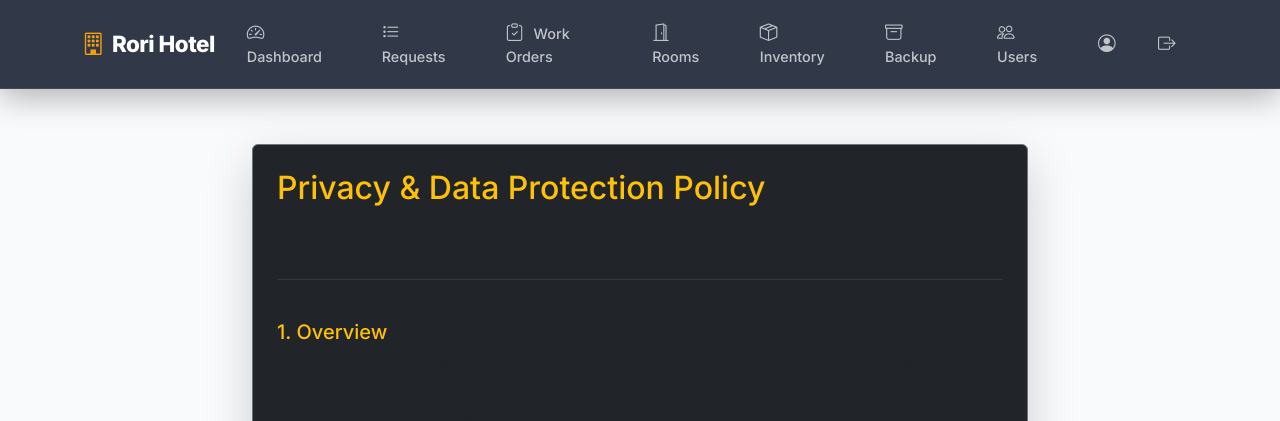
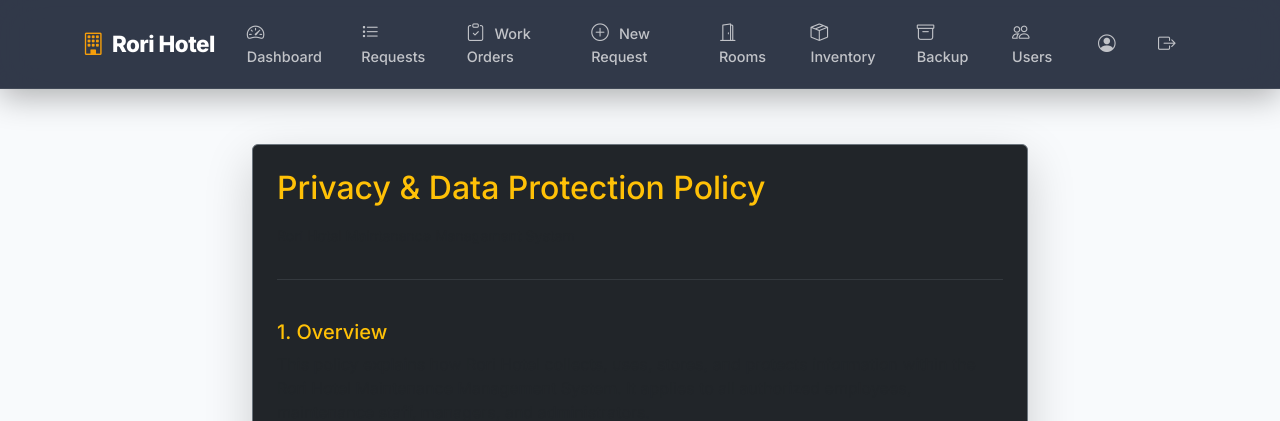
Before and after one commit to Edomen97/hotel-maintenance-system, a Flask app: template templates/privacy.html in a window 1280 px wide. Shown: the top 421 px of the page. Run offline with Flask 3, Linux system fonts and the light colour scheme; the template is opened without the code that fills it, so the values that code supplies are empty; a user stored in the database is signed in.

Commit message:
Update base.html

```diff
--- a/templates/base.html
+++ b/templates/base.html
@@ -38,7 +38,6 @@
             padding-top: 72px;
         }
 
-        /* ─── Glassmorphism Navbar ─── */
         .navbar-glass {
             background: rgba(15, 23, 42, 0.85) !important;
             backdrop-filter: blur(20px) saturate(180%);
@@ -84,7 +83,6 @@
             background: rgba(108, 60, 225, 0.25);
         }
 
-        /* ─── Cards ─── */
         .card-modern {
             background: #FFFFFF;
             border: none;
@@ -99,7 +97,6 @@
             transform: translateY(-2px);
         }
 
-        /* ─── Buttons ─── */
         .btn-primary-gradient {
             background: linear-gradient(135deg, var(--primary), var(--primary-dark));
             border: none;
@@ -150,7 +147,6 @@
             color: #0F172A;
         }
 
-        /* ─── Form Controls ─── */
         .form-control, .form-select {
             border-radius: 14px;
             border: 1.5px solid #E2E8F0;
@@ -172,7 +168,6 @@
             margin-bottom: 0.4rem;
         }
 
-        /* ─── Badges ─── */
         .badge-modern {
             padding: 0.4rem 1rem;
             border-radius: 40px;
@@ -180,7 +175,6 @@
             font-size: 0.8rem;
         }
 
-        /* ─── Alerts ─── */
         .alert-modern {
             border: none;
             border-radius: 16px;
@@ -204,7 +198,6 @@
             border-left: 4px solid var(--warning);
         }
 
-        /* ─── Tables ─── */
         .table-modern {
             border-radius: 20px;
             overflow: hidden;
@@ -232,7 +225,6 @@
             background: rgba(108, 60, 225, 0.04);
         }
 
-        /* ─── Utilities ─── */
         .text-gradient {
             background: linear-gradient(135deg, var(--primary), var(--primary-light));
             -webkit-background-clip: text;
@@ -251,19 +243,16 @@
             box-shadow: 0 8px 32px rgba(108, 60, 225, 0.15);
         }
 
-        /* ─── Responsive ─── */
         @media (max-width: 768px) {
             body { padding-top: 64px; }
             .navbar-glass { padding: 0.5rem 0; }
             .navbar-glass .navbar-brand { font-size: 1.1rem; }
             .card-modern { border-radius: 20px; }
-            .btn-primary-gradient, .btn-success-gradient { padding: 0.6rem 1.5rem; font-size: 0.9rem; }
         }
     </style>
 </head>
 <body>
 
-    <!-- ====== NAVBAR ====== -->
     <nav class="navbar navbar-expand-lg navbar-glass fixed-top">
         <div class="container">
             <a class="navbar-brand" href="{{ url_for('dashboard') }}">
@@ -288,6 +277,11 @@
                         <li class="nav-item">
                             <a class="nav-link {% if request.endpoint == 'workorders_list' %}active{% endif %}" href="{{ url_for('workorders_list') }}">
                                 <i class="bi bi-clipboard-check"></i> Work Orders
+                            </a>
+                        </li>
+                        <li class="nav-item">
+                            <a class="nav-link {% if request.endpoint == 'new_request' %}active{% endif %}" href="{{ url_for('new_request') }}">
+                                <i class="bi bi-plus-circle"></i> New Request
                             </a>
                         </li>
                         {% if current_user.role in ['ADMIN', 'MANAGER'] %}
@@ -338,9 +332,7 @@
         </div>
     </nav>
 
-    <!-- ====== MAIN CONTENT ====== -->
     <main class="container py-4">
-        <!-- Flash Messages -->
         {% with messages = get_flashed_messages(with_categories=true) %}
             {% if messages %}
                 {% for category, message in messages %}
@@ -353,11 +345,9 @@
             {% endif %}
         {% endwith %}
 
-        <!-- Page Content -->
         {% block content %}{% endblock %}
     </main>
 
-    <!-- ====== SCRIPTS ====== -->
     <script src="https://cdn.jsdelivr.net/npm/bootstrap@5.3.2/dist/js/bootstrap.bundle.min.js"></script>
     <script>
         if ('serviceWorker' in navigator) {
```
